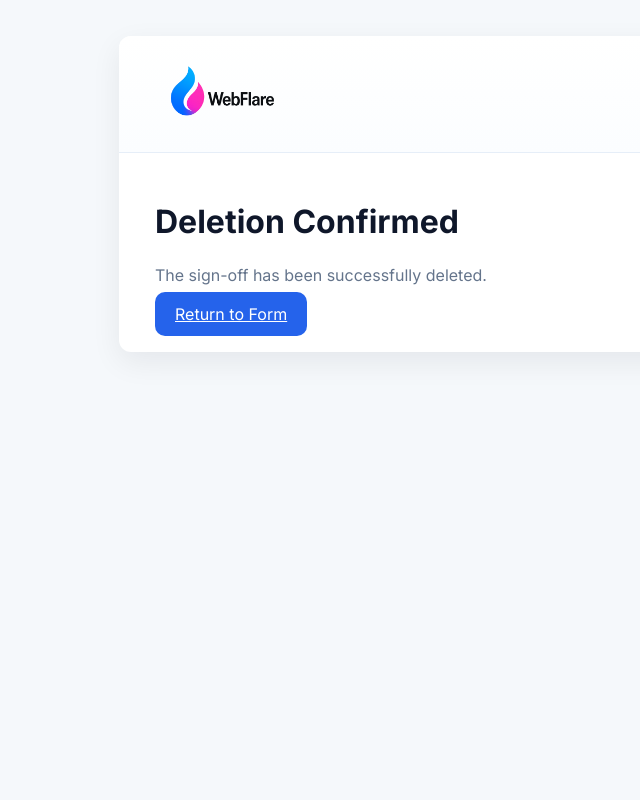
After one commit to WebFlareUK/Other-Thing, a Django app: page /delete/confirmation/ in a window 1280 px wide. The commit adds this page. Shown: the whole page, without its empty margins (31-671 px from the left). Run offline with Django 4.2, Linux system fonts and the light colour scheme.

Commit message:
Pushed changes

```diff
--- a/webflare_django/signoff/static/signoff/styles.css
+++ b/webflare_django/signoff/static/signoff/styles.css
@@ -164,6 +164,8 @@ h3{margin-top:20px;margin-bottom:10px;font-size:16px}
 .btn:hover{background:#fbfdff}
 .btn-action{background:var(--brand);color:#fff;padding:12px 20px;border-radius:10px;border:none;cursor:pointer}
 .btn-action:hover{background:#1f4ed8}
+.btn-delete{background-color: #dc3545;}
+.btn-delete:hover{background-color: #c82333;}
 
 .footer-note{margin-top:28px;padding:16px;text-align:center;background:#f8fbff;border:1px solid var(--border);border-radius:8px;color:var(--muted)}
 
--- /dev/null
+++ b/webflare_django/signoff/templates/signoff/delete_confirmation.html
@@ -0,0 +1,25 @@
+{% load static %}
+<!DOCTYPE html>
+<html lang="en">
+<head>
+    <meta charset="UTF-8">
+    <meta name="viewport" content="width=device-width, initial-scale=1.0">
+    <title>Deletion Confirmed - Project Sign-Off - WebFlare (Daniel Picciau)</title>
+    <link rel="stylesheet" href="{% static 'signoff/styles.css' %}">
+</head>
+<body>
+    <div class="container">
+        <div class="header">
+            <div class="logo-container">
+                <img src="{% static 'signoff/WebFlare-Logo.png' %}" alt="WebFlare (Daniel Picciau)" class="logo">
+            </div>
+        </div>
+
+        <div class="content">
+            <h1>Deletion Confirmed</h1>
+            <p class="intro-text">The sign-off has been successfully deleted.</p>
+            <a href="{% url 'signoff:form' %}" class="btn-action">Return to Form</a>
+        </div>
+    </div>
+</body>
+</html>
--- a/webflare_django/signoff/templates/signoff/thanks.html
+++ b/webflare_django/signoff/templates/signoff/thanks.html
@@ -23,6 +23,7 @@
             <div class="download-section">
                 <p>You can download a copy of your signed form here:</p>
                 <a href="{{ signoff.pdf_copy.url }}" class="btn-action" download>Download Signed Form (PDF)</a>
+                <a href="{% url 'signoff:delete' signoff.id %}" class="btn-action btn-delete">Delete Sign-Off</a>
             </div>
             {% endif %}
         </div>
--- a/webflare_django/signoff/urls.py
+++ b/webflare_django/signoff/urls.py
@@ -6,4 +6,6 @@ app_name = 'signoff'
 urlpatterns = [
     path('', views.signoff_view, name='form'),
     path('thanks/', views.thanks_view, name='thanks'),
+    path('delete/<int:signoff_id>/', views.delete_signoff_view, name='delete'),
+    path('delete/confirmation/', views.delete_confirmation_view, name='delete_confirmation'),
 ]
--- a/webflare_django/signoff/views.py
+++ b/webflare_django/signoff/views.py
@@ -2,7 +2,7 @@ import base64
 import os
 from io import BytesIO
 from django.core.files.base import ContentFile
-from django.shortcuts import render, redirect
+from django.shortcuts import render, redirect, get_object_or_404
 from django.urls import reverse
 from django.conf import settings
 from django.utils import timezone
@@ -262,3 +262,11 @@ def thanks_view(request):
     from .models import SignOff
     signoff = SignOff.objects.order_by('-created_at').first()
     return render(request, 'signoff/thanks.html', {'signoff': signoff})
+
+def delete_signoff_view(request, signoff_id):
+    signoff = get_object_or_404(SignOff, id=signoff_id)
+    signoff.delete()
+    return redirect('signoff:delete_confirmation')
+
+def delete_confirmation_view(request):
+    return render(request, 'signoff/delete_confirmation.html')
```
